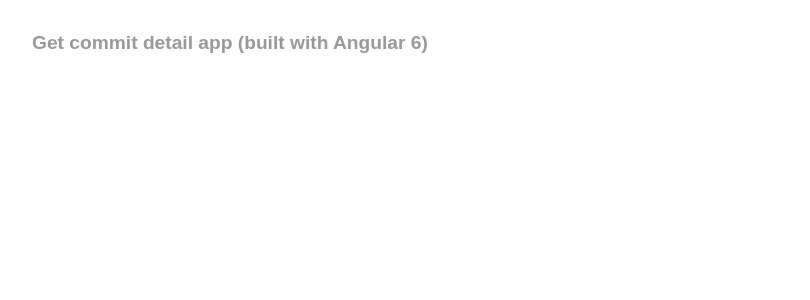
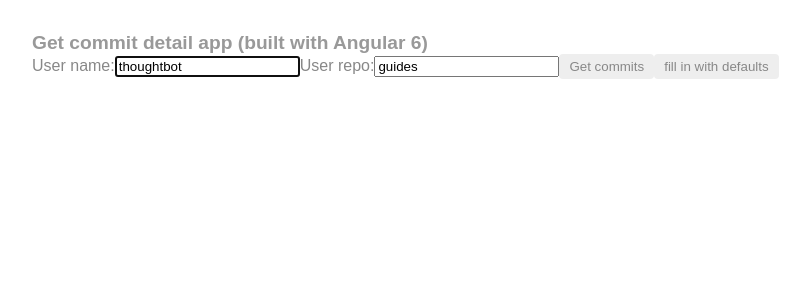
Before and after one commit to NikitaVolkov87/Commits_Info_App-Angular6-, an Angular app: page /commits in a window 1280 px wide. Before the commit this address led to /. Shown: the top 300 px of the page, without its empty margins (0-810 px from the left). Built offline with nearby package versions, Linux system fonts and the light colour scheme.

Commit message:
http play 08 - adaptation done (everything has been renamed to the corresponding names)

```diff
--- a/src/app/_components/commit-detail/commit-detail.component.html
+++ b/src/app/_components/commit-detail/commit-detail.component.html
@@ -1,5 +1,5 @@
 <h2>Commit details</h2>
-<button routerLink="/dashboard">Go back</button>
+<button routerLink="/commits">Go back</button>
 <div class="detail" *ngFor="let detailName of commitDetailNames">
   <h4>{{detailName}}</h4>
   <p>{{parseObjects(detailName)}}</p>
--- a/src/app/_components/commit-detail/commit-detail.component.ts
+++ b/src/app/_components/commit-detail/commit-detail.component.ts
@@ -1,9 +1,8 @@
 import { Component, OnInit } from '@angular/core';
 import { ActivatedRoute } from '@angular/router';
-import { Location } from '@angular/common';
 
-import { ErrorMessage } from '../../_etc/hero';
-import { HeroService } from '../../_services/hero.service';
+import { ErrorMessage } from '../../_misc/interfaces';
+import { CommitsService } from '../../_services/commits.service';
 
 @Component({
   selector: 'app-commit-detail',
@@ -18,18 +17,17 @@
 
   constructor(
     private route: ActivatedRoute,
-    private location: Location,
-    private heroService: HeroService
+    private commitsService: CommitsService
   ) {}
 
   ngOnInit(): void {
-    this.heroService.getUserLS();
+    this.commitsService.getUserLS();
     this.getCommitDetail();
   }
 
   getCommitDetail(): void {
     const urlHash: string = this.route.snapshot.paramMap.get('hash');
-    this.heroService.getCommitDetail( this.heroService.commitHash || urlHash ).subscribe( answer => {
+    this.commitsService.getCommitDetail( this.commitsService.commitHash || urlHash ).subscribe( answer => {
       this.commitDetail = answer.body;
       this.outputCommitDetail(answer.body);
     }, error => {
@@ -47,10 +45,6 @@
     }
   }
 
-  goBack(): void {
-    this.location.back();
-  }
-
   parseObjects(item: string): string {
     let obj: any = this.commitDetail[item];
     return JSON.stringify(obj).replace( /},/g, "\n" ).replace( /{/g, "" );
--- a/src/app/_components/dashboard/dashboard.component.css
+++ b/src/app/_components/commits/commits.component.css
@@ -1,4 +1,4 @@
-/* DashboardComponent's private CSS styles */
+/* CommitsComponent's private CSS styles */
 [class*='col-'] {
   float: left;
   padding-right: 20px;
--- a/src/app/_components/dashboard/dashboard.component.html
+++ b/src/app/_components/commits/commits.component.html
@@ -1,19 +1,19 @@
 <span (click)="log(page)">User name:</span><input id="user-name"
                                                   #input1
-                                                  [(ngModel)]="heroService.userName"
-                                                  (ngModelChange)="heroService.saveUserLS()"
+                                                  [(ngModel)]="commitsService.userName"
+                                                  (ngModelChange)="commitsService.saveUserLS()"
                                                   (keyup.enter)="setFocusOnInputUserRepo()"
                                                   type="text"
                                                   (focus)="$event.target.select()">
 <span>User repo:</span><input id="user-repo"
                               #input2
-                              [(ngModel)]="heroService.userRepo"
-                              (ngModelChange)="heroService.saveUserLS()"
+                              [(ngModel)]="commitsService.userRepo"
+                              (ngModelChange)="commitsService.saveUserLS()"
                               (keyup.enter)="getCommits()"
                               type="text"
                               (focus)="$event.target.select()">
 <button (click)="getCommits()">Get commits</button>
-<button (click)="heroService.resetUser()">fill in with defaults</button>
+<button (click)="commitsService.resetUser()">fill in with defaults</button>
 
 <div class="github">
   <div class="pagination">
@@ -21,9 +21,9 @@
   </div>
   <div class="list">
     <a *ngFor="let commit of commits"
-        (click)="heroService.commitHash = commit.sha"
-        routerLink="/dashboard/{{commit.sha}}">
-      <p><span>{{(commits.indexOf(commit)+1)+10*(heroService.page-1)}}. </span><span>{{commit.commit.message}}</span></p>
+        (click)="commitsService.commitHash = commit.sha"
+        routerLink="/commits/{{commit.sha}}">
+      <p><span>{{(commits.indexOf(commit)+1)+10*(commitsService.page-1)}}. </span><span>{{commit.commit.message}}</span></p>
     </a>
   </div>
   <div class="error-message" *ngIf="errorMessage">
--- a/src/app/_components/dashboard/dashboard.component.ts
+++ b/src/app/_components/commits/commits.component.ts
@@ -1,14 +1,14 @@
 import { Component, OnInit, ElementRef, ViewChild } from '@angular/core';
 
-import { Links, ErrorMessage } from '../../_etc/hero';
-import { HeroService } from '../../_services/hero.service';
+import { Links, ErrorMessage } from '../../_misc/interfaces';
+import { CommitsService } from '../../_services/commits.service';
 
 @Component({
-  selector: 'app-dashboard',
-  templateUrl: './dashboard.component.html',
-  styleUrls: [ './dashboard.component.css' ]
+  selector: 'app-commits',
+  templateUrl: './commits.component.html',
+  styleUrls: [ './commits.component.css' ]
 })
-export class DashboardComponent implements OnInit {
+export class CommitsComponent implements OnInit {
   @ViewChild('input1') inputEl1:ElementRef;
   @ViewChild('input2') inputEl2:ElementRef; // Это нужно для выбора эл-тов по local variable в темплейте по имени inputEl2 (тут это нужно для наброса фокуса на эти эл-ты)
 
@@ -17,24 +17,24 @@
   public errorMessage: ErrorMessage;
 
   constructor(
-    private heroService: HeroService,
+    private commitsService: CommitsService,
   ) {}
 
   ngOnInit() {
-    this.heroService.getUserLS();
+    this.commitsService.getUserLS();
     this.commits = JSON.parse(sessionStorage.getItem('commits'));
-    this.links = this.heroService.links;
+    this.links = this.commitsService.links;
   }
 
   getCommits(url?: string): void {
     this.commits = null;
     this.inputEl1.nativeElement.focus();
-    this.heroService.getCommits(url).subscribe( answer => {
+    this.commitsService.getCommits(url).subscribe( answer => {
       let links: string = answer.headers.get('Link');
-      this.links = this.heroService.links = this.heroService.linkTransformer(links);
+      this.links = this.commitsService.links = this.commitsService.linkTransformer(links);
       this.commits = answer.body;
       sessionStorage.setItem('commits', JSON.stringify(answer.body));
-      this.heroService.page = answer.url.split('&page=')[1];
+      this.commitsService.page = answer.url.split('&page=')[1];
     }, error => {
       console.log("error ->", error);
       this.errorMessage = {
--- a/src/app/_services/hero.service.ts
+++ b/src/app/_services/commits.service.ts
@@ -4,14 +4,14 @@
 import { Observable, of } from 'rxjs';
 import { catchError, map, tap } from 'rxjs/operators';
 
-import { Links } from './../_etc/hero';
+import { Links } from './../_misc/interfaces';
 
 const httpOptions = {
   headers: new HttpHeaders({ 'Content-Type': 'application/json' })
 };
 
 @Injectable({ providedIn: 'root' })
-export class HeroService {
+export class CommitsService {
 
   public userName: string = 'thoughtbot';
   public userRepo: string = 'guides';
```
Also changed, not shown: src/app/_routers/app-routing.module.ts (+6 -6 lines), src/app/app.module.ts (+8 -8 lines), src/app/_misc/interfaces.ts (renamed from src/app/_etc/hero.ts).
